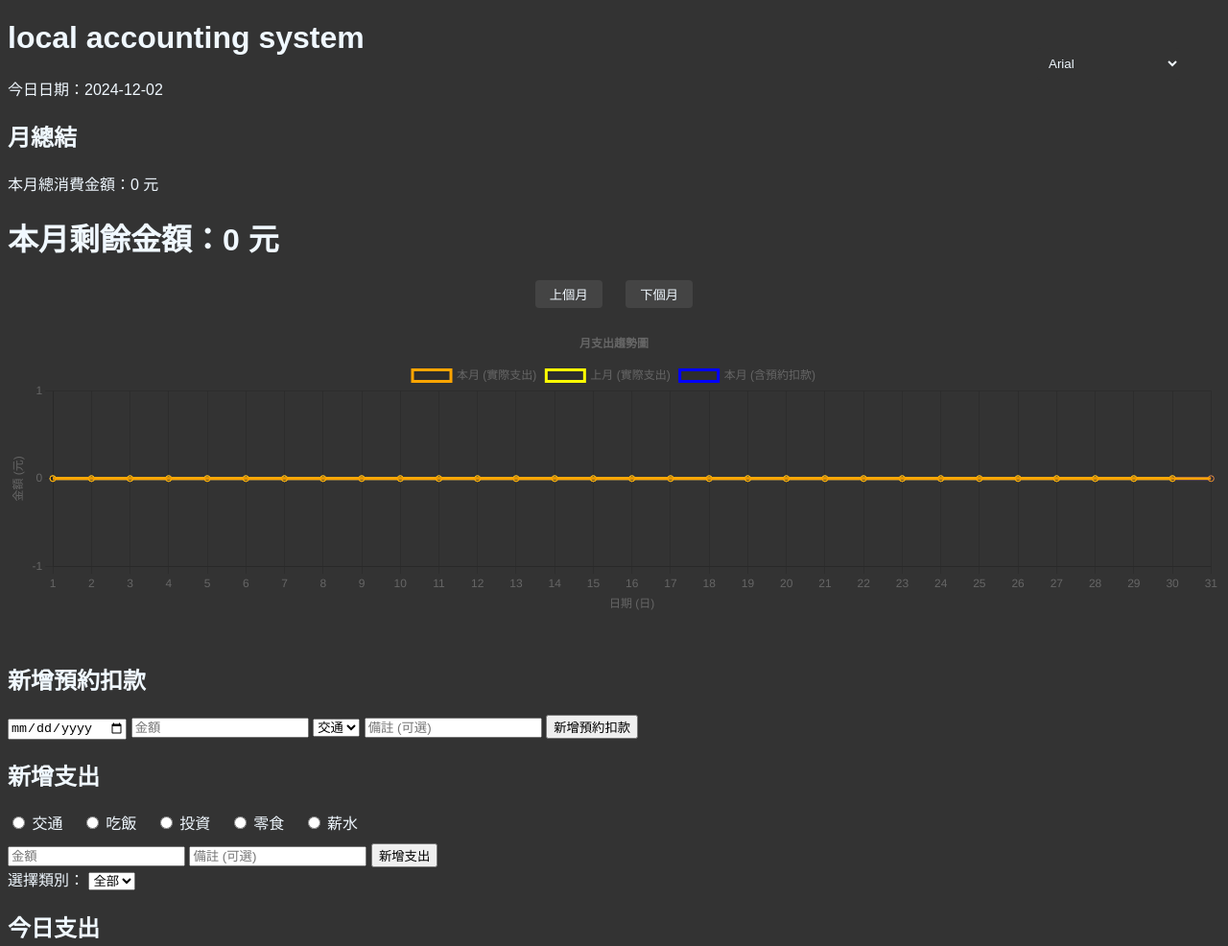
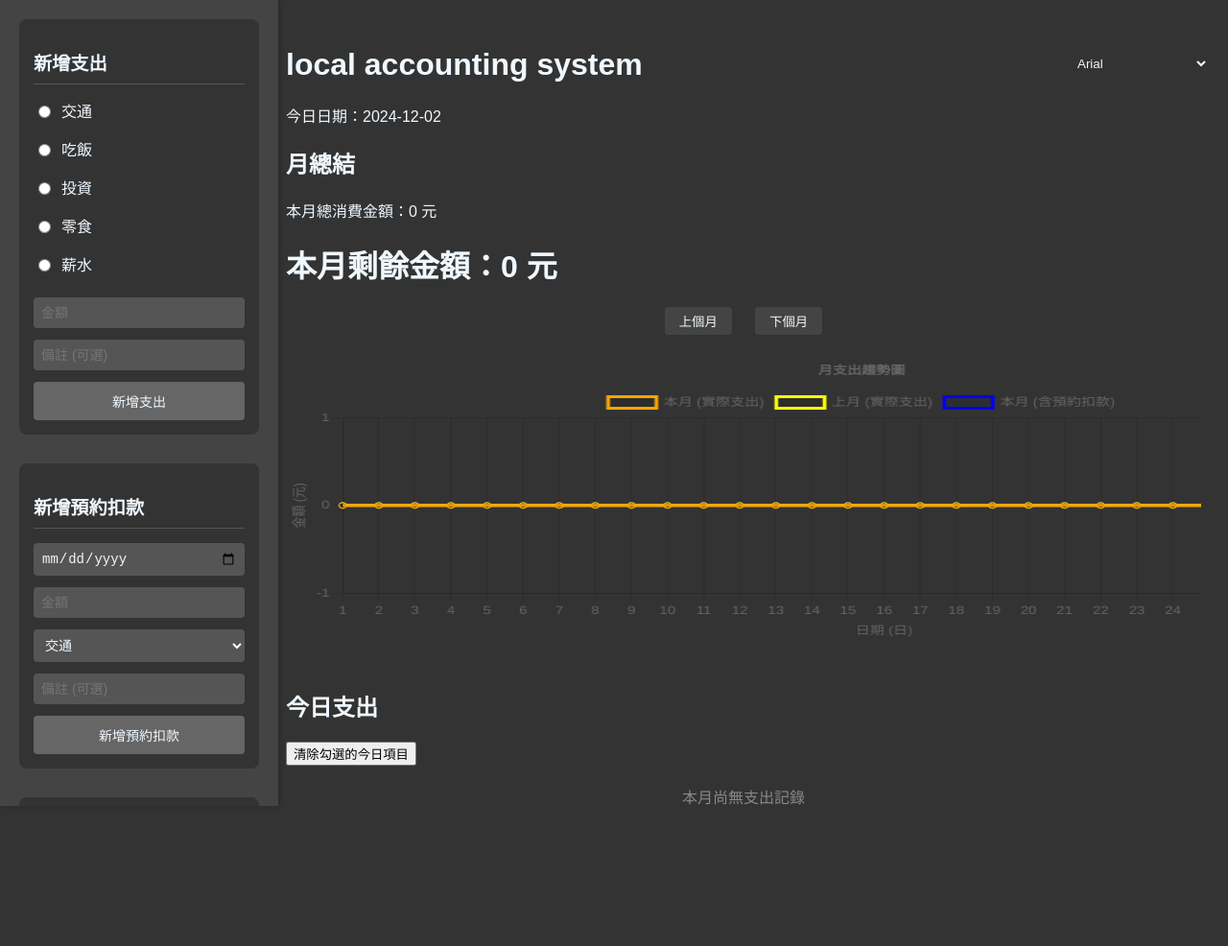
Before and after one commit to theNTOUwebprogram/webdesign, a plain HTML site: page thefinal2.html in a window 1280 px wide. Shown: the top 986 px of the page at 96% size. After the commit the page ends 890 px from the top, so only its background shows below. Drawn offline with nearby package versions, Linux system fonts and the light colour scheme.

Commit message:
做側邊欄

```diff
--- a/thefinal2.html
+++ b/thefinal2.html
@@ -171,10 +171,231 @@
             padding: 20px;
             color: #888;
         }
+
+        /* 添加側邊欄樣式 */
+        .sidebar {
+            position: fixed;
+            left: 0;
+            top: 0;
+            width: 250px;
+            height: 100%;
+            background-color: #444;
+            padding: 20px;
+            box-shadow: 2px 0 5px rgba(0,0,0,0.2);
+            overflow-y: auto;
+        }
+
+        /* 側邊欄區塊樣式 */
+        .sidebar-section {
+            margin-bottom: 30px;
+            padding: 15px;
+            background-color: #333;
+            border-radius: 8px;
+        }
+
+        /* 標題樣式 */
+        .sidebar h2 {
+            color: aliceblue;
+            margin-bottom: 15px;
+            font-size: 1.2em;
+            padding-bottom: 8px;
+            border-bottom: 1px solid #555;
+        }
+
+        /* 類別選項樣式 */
+        .category-options {
+            display: flex;
+            flex-direction: column;
+            margin-bottom: 15px;
+        }
+
+        .category-options label {
+            margin-bottom: 8px;
+            color: aliceblue;
+        }
+
+        /* 輸入框和下拉選單統一樣式 */
+        .sidebar input[type="number"],
+        .sidebar input[type="text"],
+        .sidebar input[type="date"],
+        .sidebar select {
+            width: 100%;
+            padding: 8px;
+            margin-bottom: 12px;
+            border: none;
+            border-radius: 4px;
+            background-color: #555;
+            color: aliceblue;
+            font-size: 14px;
+            box-sizing: border-box;
+        }
+
+        /* 按鈕樣式 */
+        .sidebar button {
+            width: 100%;
+            padding: 10px;
+            border: none;
+            border-radius: 4px;
+            background-color: #666;
+            color: aliceblue;
+            cursor: pointer;
+            font-size: 14px;
+        }
+
+        .sidebar button:hover {
+            background-color: #777;
+        }
+
+        /* 滾動條樣式 */
+        .sidebar::-webkit-scrollbar {
+            width: 8px;
+        }
+
+        .sidebar::-webkit-scrollbar-track {
+            background: #444;
+            border-radius: 4px;
+        }
+
+        .sidebar::-webkit-scrollbar-thumb {
+            background: #666;
+            border-radius: 4px;
+        }
+
+        .sidebar::-webkit-scrollbar-thumb:hover {
+            background: #777;
+        }
+
+        /* 主內容區域 */
+        .main-content {
+            margin-left: 270px;
+            padding: 20px;
+        }
+
+        /* 調整現有元素樣式 */
+        .font-selector {
+            right: 20px;
+        }
+
+        /* 自定義側邊欄滾動條樣式 */
+        .sidebar::-webkit-scrollbar {
+            width: 8px;  /* 滾動條寬度 */
+        }
+
+        .sidebar::-webkit-scrollbar-track {
+            background: #444;  /* 滾動條軌道背景色 */
+            border-radius: 4px;
+        }
+
+        .sidebar::-webkit-scrollbar-thumb {
+            background: #666;  /* 滾動條顏色 */
+            border-radius: 4px;
+        }
+
+        .sidebar::-webkit-scrollbar-thumb:hover {
+            background: #777;  /* 滾動條懸停時的顏色 */
+        }
+
+        /* 類別選項樣式 */
+        .category-options {
+            display: flex;
+            flex-direction: column;
+            gap: 8px;  /* 選項之間的間距 */
+            margin-bottom: 15px;
+        }
+
+        .category-options label {
+            display: flex;
+            align-items: center;
+            gap: 8px;
+            color: aliceblue;
+        }
+
+        /* 圖表容器的滾動條樣式 */
+        #chartContainer::-webkit-scrollbar {
+            width: 8px;
+            height: 8px;  /* 添加水平滾動條的高度 */
+        }
+
+        #chartContainer::-webkit-scrollbar-track {
+            background: #444;
+            border-radius: 4px;
+        }
+
+        #chartContainer::-webkit-scrollbar-thumb {
+            background: #666;
+            border-radius: 4px;
+        }
+
+        #chartContainer::-webkit-scrollbar-thumb:hover {
+            background: #777;
+        }
+
+        /* 比較圖表的滾動條樣式 */
+        #comparison-chart::-webkit-scrollbar {
+            width: 8px;
+            height: 8px;
+        }
+
+        #comparison-chart::-webkit-scrollbar-track {
+            background: #444;
+            border-radius: 4px;
+        }
+
+        #comparison-chart::-webkit-scrollbar-thumb {
+            background: #666;
+            border-radius: 4px;
+        }
+
+        #comparison-chart::-webkit-scrollbar-thumb:hover {
+            background: #777;
+        }
     </style>
 </head>
 
 <body>
+    <!-- 添加側邊欄 -->
+    <div class="sidebar">
+        <div class="sidebar-section">
+            <h2>新增支出</h2>
+            <div class="category-options">
+                <label><input type="radio" name="expenseCategory" value="交通"> 交通</label>
+                <label><input type="radio" name="expenseCategory" value="吃飯"> 吃飯</label>
+                <label><input type="radio" name="expenseCategory" value="投資"> 投資</label>
+                <label><input type="radio" name="expenseCategory" value="零食"> 零食</label>
+                <label><input type="radio" name="expenseCategory" value="薪水"> 薪水</label>
+            </div>
+            <input type="number" id="expenseAmount" placeholder="金額">
+            <input type="text" id="expenseNote" placeholder="備註 (可選)">
+            <button id="addExpenseBtn" onclick="addExpense()">新增支出</button>
+        </div>
+
+        <div class="sidebar-section">
+            <h2>新增預約扣款</h2>
+            <input type="date" id="scheduledDate" placeholder="預約日期">
+            <input type="number" id="scheduledAmount" placeholder="金額">
+            <select id="scheduledCategory">
+                <option value="交通">交通</option>
+                <option value="吃飯">吃飯</option>
+                <option value="投資">投資</option>
+                <option value="零食">零食</option>
+            </select>
+            <input type="text" id="scheduledNote" placeholder="備註 (可選)">
+            <button id="addScheduledBtn" onclick="addScheduledExpense()">新增預約扣款</button>
+        </div>
+
+        <div class="sidebar-section">
+            <h2>類別篩選</h2>
+            <select id="category-select">
+                <option value="">全部</option>
+                <!-- 程式會動態填充選項 -->
+            </select>
+        </div>
+    </div>
+
+    <!-- 將現有內容包裝在 main-content div 中 -->
+    <div class="main-content">
+        <!-- 將原本的新增支出和預約扣款表單從這裡移除 -->
+        <!-- 保留其他所有內容 -->
         <h1>local accounting system</h1>
         <p id="todayDate"></p>
         <h2>月總結</h2>
@@ -212,44 +433,10 @@
             </div>
         </div>
 
-    <h2>新增預約扣款</h2>
-    <div>
-        <input type="date" id="scheduledDate" placeholder="預約日期">
-        <input type="number" id="scheduledAmount" placeholder="金額">
-        <select id="scheduledCategory">
-            <option value="交通">交通</option>
-            <option value="吃飯">吃飯</option>
-            <option value="投資">投資</option>
-            <option value="零食">零食</option>
-        </select>
-        <input type="text" id="scheduledNote" placeholder="備註 (可選)">
-        <button id="addScheduledBtn" onclick="addScheduledExpense()">新增預約扣款</button>
-    </div>
-
-    <h2>新增支出</h2>
-    <div class="category-options">
-        <label><input type="radio" name="expenseCategory" value="交通"> 交通</label>
-        <label><input type="radio" name="expenseCategory" value="吃飯"> 吃飯</label>
-        <label><input type="radio" name="expenseCategory" value="投資"> 投資</label>
-        <label><input type="radio" name="expenseCategory" value="零食"> 零食</label>
-        <label><input type="radio" name="expenseCategory" value="薪水"> 薪水</label>
-    </div>
-    <input type="number" id="expenseAmount" placeholder="金額">
-    <input type="text" id="expenseNote" placeholder="備註 (可選)">
-    <button id="addExpenseBtn" onclick="addExpense()">新增支出</button>
-    <div>
-        <label for="category-select">選擇類別：</label>
-        <select id="category-select">
-            <option value="">全部</option>
-            <!-- 程式會動態填充選項 -->
-        </select>
-    </div>
-
         <h2>今日支出</h2>
         <button id="clearSelectedBtn" onclick="clearSelected()">清除勾選的今日項目</button>
         <div id="expenseList"></div>
-
-
+    </div>
 
     <script src="https://cdn.jsdelivr.net/npm/chart.js"></script>
     <script>
@@ -507,7 +694,7 @@
             document.getElementById("comparison-result").innerHTML = "比較結果（百分比）：<br>" + comparisonResult;
         }
 
-        // 初始化
+        // 初化
         initializeCategorySelector();
 
 
@@ -678,7 +865,7 @@
             const data = JSON.parse(localStorage.getItem("expenses")) || [];
             const selectedMonth = currentDisplayMonth.toISOString().slice(0, 7); // 獲取選中月份 YYYY-MM 格式
 
-            // 過濾選中月份的支出
+            // 過濾中月份的支出
             const monthlyExpenses = data.filter(expense => expense.date.startsWith(selectedMonth));
 
             // 按日期升序排列
@@ -686,7 +873,7 @@
 
             const expenseList = document.getElementById("expenseList");
 
-            // 如果該月沒有支出記錄
+            // 果該月沒有支出記
             if (sortedExpenses.length === 0) {
                 expenseList.innerHTML = `<div class="no-expenses">本月尚無支出記錄</div>`;
                 return;
```
Lines whose indentation alone changed are shown as unchanged.
